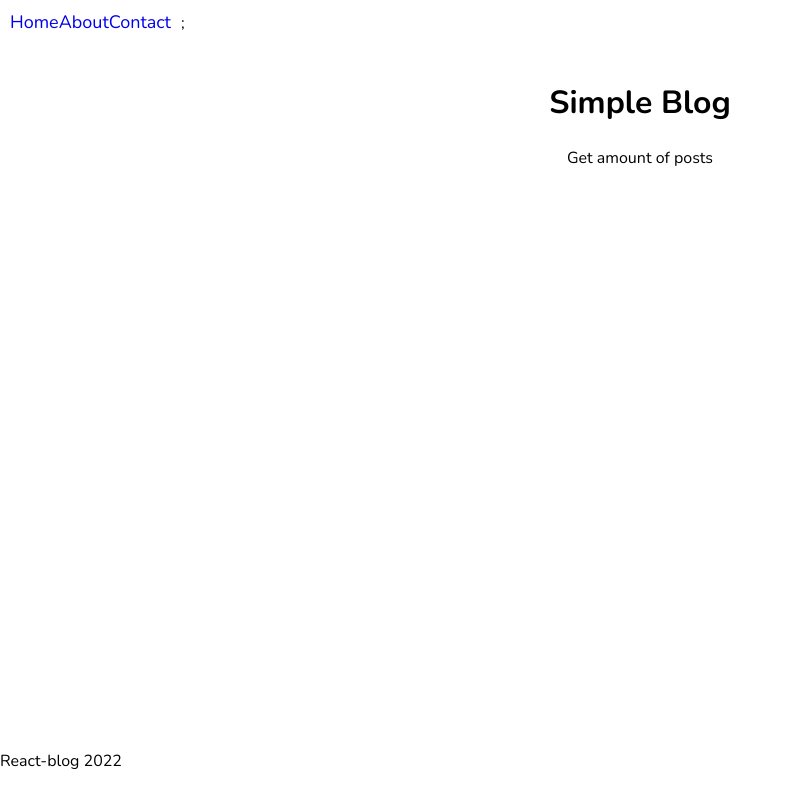
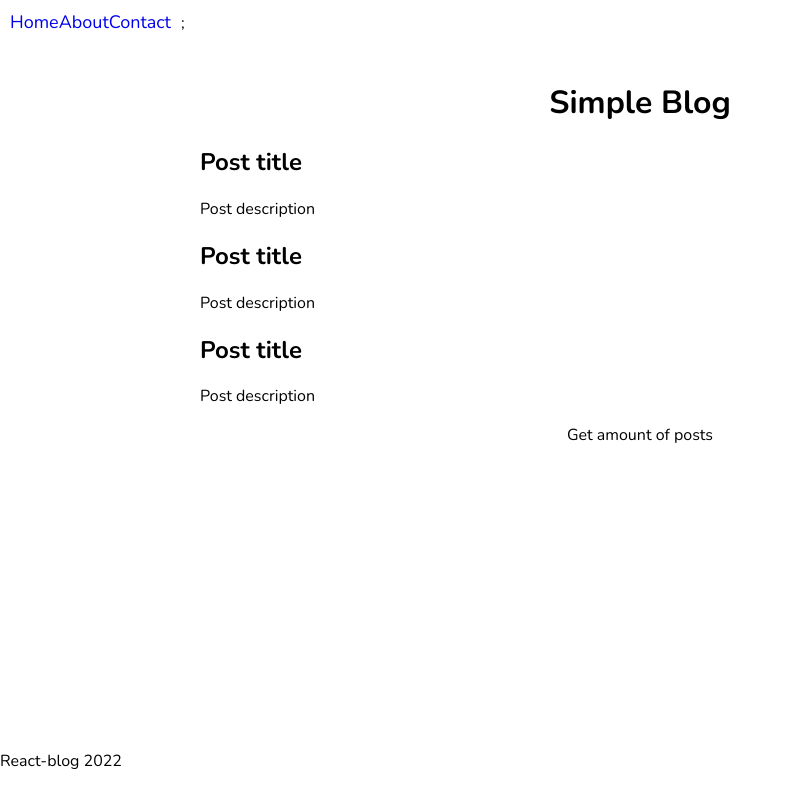
Before and after one commit to VladimirRM/Maxwell---blog, a React (Create React App) app in the folder app/: page / in a window 1280 px wide. Shown: the whole page, without its empty margins (0-791 px from the left). Built offline with nearby package versions, Linux system fonts and the light colour scheme.

Commit message:
add props in BlogCard

```diff
--- a/app/src/Components/BlogeContent/BlogContent.js
+++ b/app/src/Components/BlogeContent/BlogContent.js
@@ -2,10 +2,16 @@ import React from "react";
 import "./BlogContent.css";
 import { posts } from "../../Shared/projectData";
 import {  getAmountOfPosts } from "../../Shared/projectLogic";
+import { BlogCard } from "./Components/BlogCard";
 
 export const BlogContent = () => {
   const blogPosts = posts.map((item) => {
-    return ;
+    return (
+      <BlogCard
+
+
+      />
+    );
   });
 
 
--- a/app/src/Components/BlogeContent/Components/BlogCard.js
+++ b/app/src/Components/BlogeContent/Components/BlogCard.js
@@ -1,8 +1,8 @@
-export const BlogCard =()=>{
-    return(
-        <div key={item.id} className="post">
-        <h2>{item.title}</h2>
-        <p>{item.description}</p>
-      </div>
-    )
-}
+export const BlogCard = (props) => {
+  return (
+    <div className="post">
+      <h2>Post title</h2>
+      <p>Post description </p>
+    </div>
+  );
+};
```
